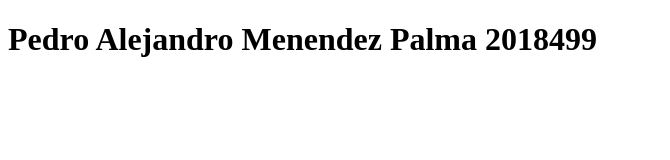
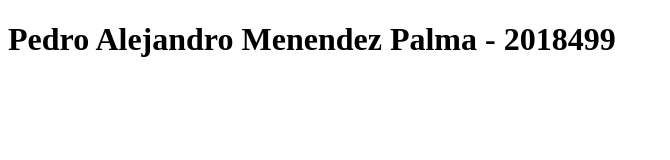
Before and after one commit to pmenendez2018499/IN5BM, a plain HTML site: page index.html in a window 1280 px wide. Shown: the whole page, without its empty margins (0-670 px from the left). Drawn offline with Linux system fonts and the light colour scheme.

```diff
--- a/index.html
+++ b/index.html
@@ -6,6 +6,6 @@
     <title>Primera Pag con Git</title>
 </head>
 <body>
-    <h1>Pedro Alejandro Menendez Palma 2018499</h1>
+    <h1>Pedro Alejandro Menendez Palma - 2018499</h1>
 </body>
 </html>
```
